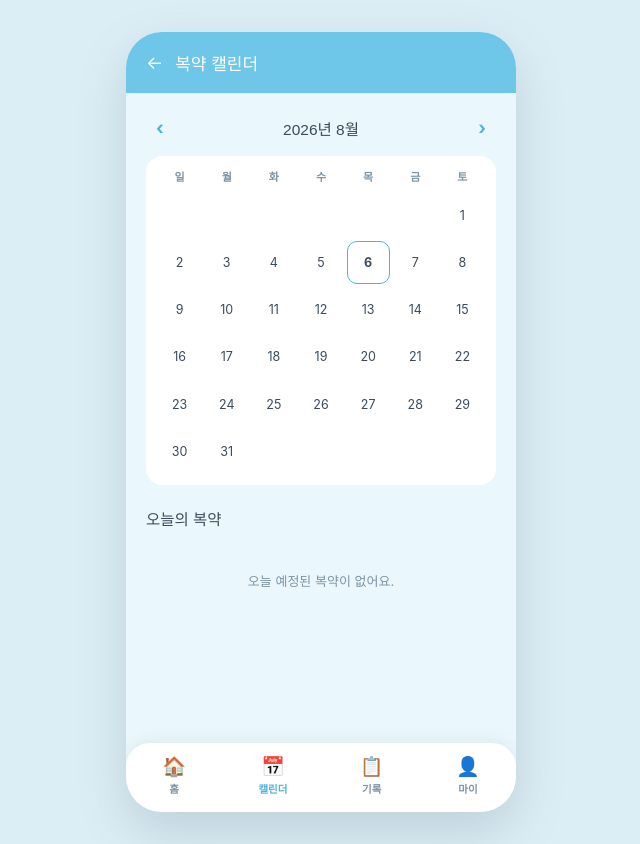
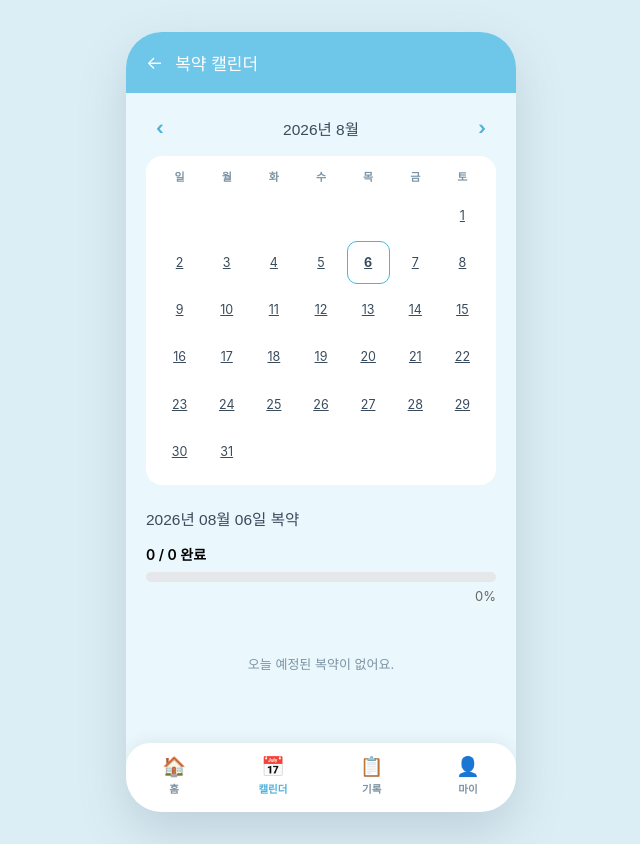
Before and after one commit to SKNETWORKS-FAMILY-AICAMP/SKN31-4th-4Team, a Django app: page /patients/1/calendar/ in a window 1280 px wide. Shown: the whole page, without its empty margins (319-959 px from the left). Run offline with Django 5.2, Linux system fonts and the light colour scheme; a user stored in the database is signed in; tables that the repository leaves empty hold one stand-in row (values such as "Sample post"); data that the repository does not hold is empty; parts of the project's set-up code (start-up, migrations or seed data) failed here and were passed over; some web fonts are replaced.

Commit message:
복약캘린더 복약진행률

```diff
--- a/bokyakmate/patients/static/patients/css/main.css
+++ b/bokyakmate/patients/static/patients/css/main.css
@@ -588,3 +588,35 @@ body {
 .scroll-body::-webkit-scrollbar-thumb:hover {
     background-color: #9CA9B4;
 }
+
+/* ================= 복약 진행률 ================= */
+.progress-area{
+    margin:15px 0 20px;
+}
+
+.progress-text{
+    font-size:14px;
+    margin-bottom:8px;
+    font-weight:600;
+}
+
+.progress-bar{
+    width:100%;
+    height:10px;
+    background:#e5e7eb;
+    border-radius:999px;
+    overflow:hidden;
+}
+
+.progress-fill{
+    height:100%;
+    background:#4CAF50;
+    transition:width .3s;
+}
+
+.progress-percent{
+    text-align:right;
+    margin-top:6px;
+    font-size:13px;
+    color:#666;
+}
--- a/bokyakmate/patients/templates/patients/dosing_calendar.html
+++ b/bokyakmate/patients/templates/patients/dosing_calendar.html
@@ -29,7 +29,10 @@
             {% for week in weeks %}
                 {% for cell in week %}
                     {% if cell %}
-                        <div class="cal-cell {% if cell.is_today %}today{% endif %} status-{{ cell.status }}">{{ cell.day }}</div>
+                        <a href="?year={{ year }}&month={{ month }}&date={{ cell.date|date:'Y-m-d' }}"
+                        class="cal-cell {% if cell.is_today %}today{% endif %} status-{{ cell.status }}">
+                            {{ cell.day }}
+                        </a>
                     {% else %}
                         <div class="cal-cell"></div>
                     {% endif %}
@@ -38,7 +41,31 @@
         </div>
 
         <div class="today-list">
-            <p class="section-title">오늘의 복약</p>
+            <p class="section-title">
+                {{ selected_date|date:"Y년 m월 d일" }} 복약
+            </p>
+
+                <div class="progress-area">
+
+                    <div class="progress-text">
+                        {{ done_count }} / {{ total_count }} 완료
+                    </div>
+
+                    <div class="progress-bar">
+
+                        <div
+                            class="progress-fill"
+                            style="width: {{ progress }}%;"
+                        ></div>
+
+                    </div>
+
+                    <div class="progress-percent">
+                        {{ progress }}%
+                    </div>
+
+                </div>
+
             {% for log in todays_logs %}
             <div class="dose-item">
                 <div>
@@ -48,7 +75,7 @@
                 {% if log.status == "done" %}
                     <span class="dose-btn done">✓ 복용완료</span>
                 {% else %}
-                    <form method="post" action="{% url 'patients:mark_dose_taken' patient.patient_id log.id %}">
+                    <form method="post" action="{% url 'patients:mark_dose_taken' patient.patient_id log.id %}?date={{ selected_date|date:'Y-m-d' }}">
                         {% csrf_token %}
                         <button type="submit" class="dose-btn todo">복용했어요</button>
                     </form>
--- a/bokyakmate/patients/urls.py
+++ b/bokyakmate/patients/urls.py
@@ -21,4 +21,5 @@ urlpatterns = [
     path("<str:patient_id>/mypage/", views.mypage, name="mypage"),
     path("<str:patient_id>/chatbot/", views.chatbot_start, name="chatbot_start"),
     path("<str:patient_id>/chatbot/end", views.chatbot_end, name="chatbot_end"),
+    path("<str:patient_id>/calendar/<str:date>/", views.calendar_day, name="calendar_day"),
 ]
--- a/bokyakmate/patients/views.py
+++ b/bokyakmate/patients/views.py
@@ -108,6 +108,16 @@ def dosing_calendar(request, patient_id):
     patient = get_object_or_404(Patient, patient_id=patient_id)
 
     today = timezone.localdate()
+    selected_date = request.GET.get("date")
+
+    if selected_date:
+        selected_date = datetime.strptime(
+            selected_date,
+            "%Y-%m-%d"
+        ).date()
+    else:
+        selected_date = today
+
     year = int(request.GET.get("year", today.year))
     month = int(request.GET.get("month", today.month))
 
@@ -144,13 +154,23 @@ def dosing_calendar(request, patient_id):
                 statuses = status_by_day.get(day)
                 week_cells.append({
                     "day": day,
+                    "date": date(year, month, day),
                     "status": day_status(statuses) if statuses else "none",
                     "is_today": date(year, month, day) == today,
                 })
         weeks.append(week_cells)
+    todays_logs = DosingLog.objects.filter(
+        patient=patient,
+        scheduled_at__date=selected_date
+    ).select_related("prescription_detail__drug")
 
-    todays_logs = DosingLog.objects.filter(patient=patient, scheduled_at__date=today) \
-        .select_related("prescription_detail__drug")
+    total_count = todays_logs.count()
+    done_count = todays_logs.filter(status="done").count()
+
+    if total_count > 0:
+        progress = int(done_count * 100 / total_count)
+    else:
+        progress = 0
 
     prev_month = (datetime(year, month, 1) - timezone.timedelta(days=1))
     next_month_date = datetime(year, month, 28) + timezone.timedelta(days=7)
@@ -161,9 +181,13 @@ def dosing_calendar(request, patient_id):
         "weeks": weeks,
         "year": year,
         "month": month,
+        "selected_date": selected_date,
         "todays_logs": todays_logs,
-        "prev_url": f"?year={prev_month.year}&month={prev_month.month}",
-        "next_url": f"?year={next_month_date.year}&month={next_month_date.month}",
+        "done_count": done_count,
+        "total_count": total_count,
+        "progress": progress,
+        "prev_url": f"?year={prev_month.year}&month={prev_month.month}&date={selected_date}",
+        "next_url": f"?year={next_month_date.year}&month={next_month_date.month}&date={selected_date}",
         "main_url": reverse("patients:main", args=[patient_id]),
     }
     return render(request, "patients/dosing_calendar.html", context)
@@ -180,6 +204,15 @@ def mark_dose_taken(request, patient_id, log_id):
         log.save()
     if request.GET.get("next") == "main":
         return redirect("patients:main", patient_id=patient_id)
+
+    selected_date = request.GET.get("date")
+
+    if selected_date:
+        return redirect(
+            f"{reverse('patients:dosing_calendar', args=[patient_id])}"
+            f"?date={selected_date}"
+        )
+
     return redirect("patients:dosing_calendar", patient_id=patient_id)
 
 
@@ -636,3 +669,34 @@ def onboarding_health_additional(request):
             "patient": patient,
         },
     )
+
+def calendar_day(request, patient_id, selected_date):
+
+    patient = get_object_or_404(
+        Patient,
+        patient_id=patient_id
+    )
+
+    target_date = datetime.strptime(
+        selected_date,
+        "%Y-%m-%d"
+    ).date()
+
+    logs = DosingLog.objects.filter(
+        patient=patient,
+        scheduled_at__date=target_date
+    ).select_related(
+        "prescription_detail__drug"
+    ).order_by("scheduled_at")
+
+    context = {
+        "patient": patient,
+        "target_date": target_date,
+        "logs": logs,
+    }
+
+    return render(
+        request,
+        "patients/calendar_day.html",
+        context
+    )
```
Also changed, not shown: bokyakmate/patients/templates/patients/calendar_day.html (added, +33 -0 lines).
